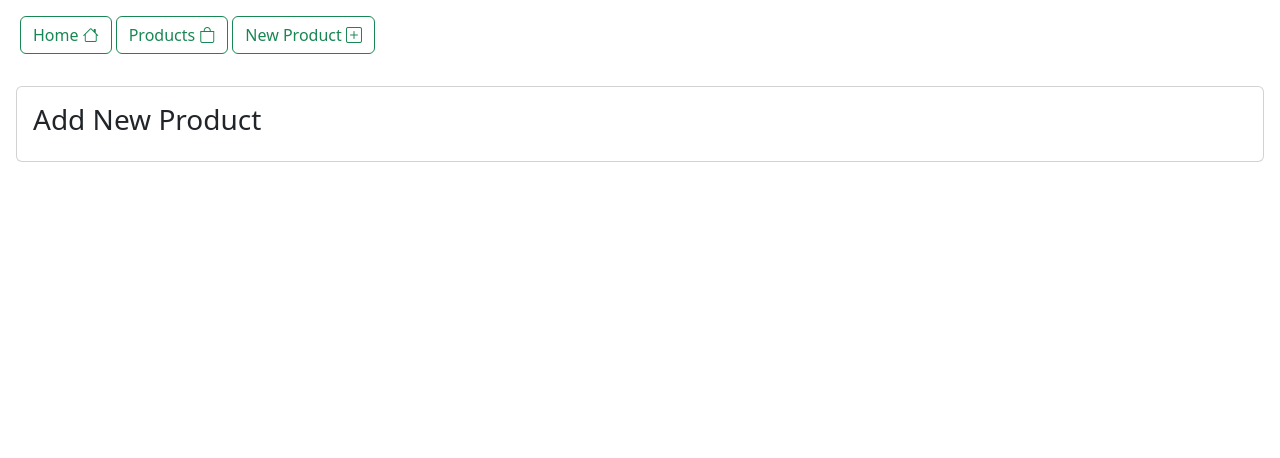
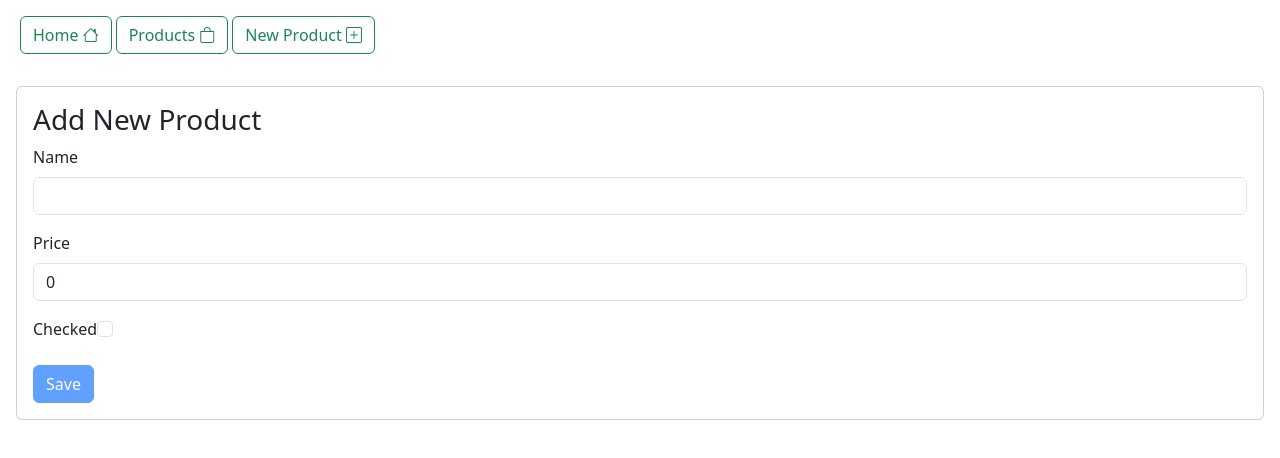
Before and after one commit to NouhaylaMouakkal/AngularFramework, an Angular app: page /newproduct in a window 1280 px wide. Shown: the top 458 px of the page. Built offline with nearby package versions, Linux system fonts and the light colour scheme.

Commit message:
add product interface

```diff
--- a/data/db.json
+++ b/data/db.json
@@ -1,22 +1,16 @@
 {
   "products": [
-    {
-      "id": "1",
-      "name": "Computer",
-      "price": 10000,
-      "checked": true
-    },
     {
       "id": "2",
       "name": "Laptop  ",
       "price": 20000,
-      "checked": false
+      "checked": true
     },
     {
       "id": "3",
       "name": "Phone   ",
       "price": 5000,
-      "checked": false
+      "checked": true
     },
     {
       "id": "4",
@@ -34,13 +28,7 @@
       "id": "6",
       "name": "Headphone",
       "price": 100,
-      "checked": false
-    },
-    {
-      "id": "7",
-      "name": "Speaker",
-      "price": 200,
-      "checked": false
+      "checked": true
     },
     {
       "id": "8",
@@ -49,16 +37,15 @@
       "checked": false
     },
     {
-      "id": "9",
-      "name": "Printer",
-      "price": 400,
-      "checked": false
+      "id": "542c",
+      "name": "elitebook",
+      "price": "3800"
     },
     {
-      "id": "10",
-      "name": "Scanner",
-      "price": 500,
-      "checked": false
+      "id": "ba21",
+      "name": "Nouhayla Mouakkal",
+      "price": "0",
+      "checked": true
     }
   ]
 }
--- a/src/app/app.module.ts
+++ b/src/app/app.module.ts
@@ -8,6 +8,7 @@ import { NewproductComponent } from './newproduct/newproduct.component';
 import { ProductsComponent } from './products/products.component';
 import { HttpClientModule } from '@angular/common/http';
 import { ProductService } from './services/product.service';
+import { ReactiveFormsModule } from '@angular/forms';
 
 @NgModule({
   declarations: [
@@ -19,7 +20,7 @@ import { ProductService } from './services/product.service';
   imports: [
     BrowserModule,
     AppRoutingModule,
-    HttpClientModule
+    HttpClientModule,ReactiveFormsModule
   ],
   providers: [
     provideClientHydration()
--- a/src/app/newproduct/newproduct.component.html
+++ b/src/app/newproduct/newproduct.component.html
@@ -2,6 +2,21 @@
     <div class="card">
         <div class="card-body">
             <h3>Add New Product</h3>
+            <form [formGroup]="productForm" (ngSubmit)="saveProduct()">
+                <div class="mb-3">
+                    <label for="name" class="form-label">Name</label>
+                    <input type="text" class="form-control" id="name" formControlName="name">
+                </div>
+                <div class="mb-3">
+                    <label for="name" class="form-label">Price</label>
+                    <input type="number" class="form-control" id="name" formControlName="price">
+                </div>
+                <div class="mb-3">
+                    <label for="name" class="form-label">Checked</label>
+                    <input type="checkbox" class="form-check-input" id="name" formControlName="checked">
+                </div>
+                <button [disabled]="productForm.invalid" type="submit" class="btn btn-primary">Save</button>
+            </form>
         </div>
     </div>
 </div>
--- a/src/app/newproduct/newproduct.component.ts
+++ b/src/app/newproduct/newproduct.component.ts
@@ -1,10 +1,38 @@
-import { Component } from '@angular/core';
+import { Component, OnInit } from '@angular/core';
+import { FormBuilder, FormGroup, Validators } from '@angular/forms';
+import { ProductService } from '../services/product.service';
+import { Product } from '../model/product.model';
 
 @Component({
   selector: 'app-newproduct',
   templateUrl: './newproduct.component.html',
   styleUrl: './newproduct.component.css'
 })
-export class NewproductComponent {
+export class NewproductComponent implements OnInit{
 
+  public productForm!:FormGroup;
+
+
+ constructor(private fb:FormBuilder, private productService:ProductService) { }
+  ngOnInit() {
+    this.productForm = this.fb.group({
+     name : this.fb.control('',[Validators.required]),
+      price : this.fb.control('0',[Validators.required]),
+    checked : this.fb.control(false)
+    });
+  }
+
+  saveProduct() {
+    let product:Product = this.productForm.value;
+    this.productService.saveProduct(product).subscribe(
+      {
+        next: (data: any) => {
+          alert(JSON.stringify(data));
+        },
+        error: (error: any) => {
+          console.log(error);
+        }
+      }
+    )
 }
+}
--- a/src/app/services/product.service.ts
+++ b/src/app/services/product.service.ts
@@ -24,4 +24,7 @@ export class ProductService {
   public deleteProduct(product: Product){
     return this.http.delete<any>(`http://localhost:8089/products/${product.id}`);
   }
+  public saveProduct(product: Product): Observable<Product> {
+    return this.http.post<Product>(`http://localhost:8089/products`, product) as Observable<any>;
+  }
 }
```
